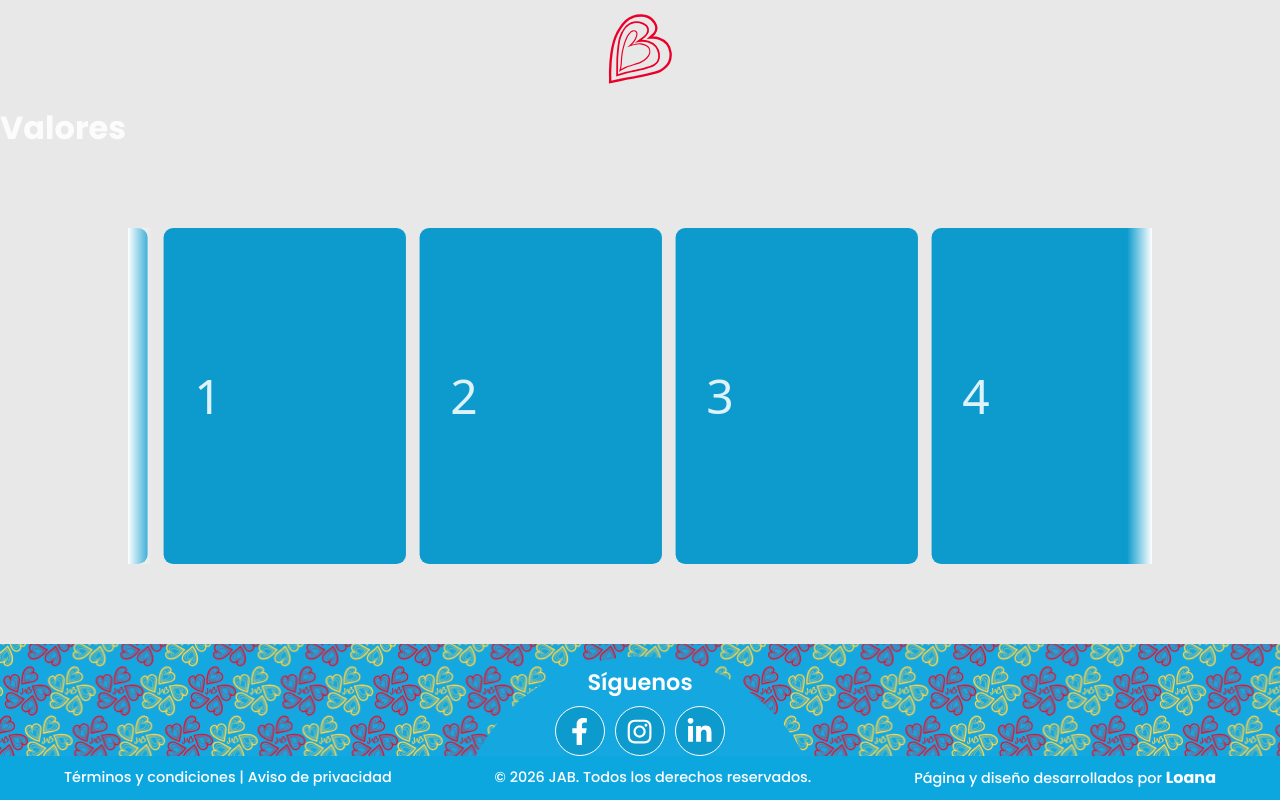
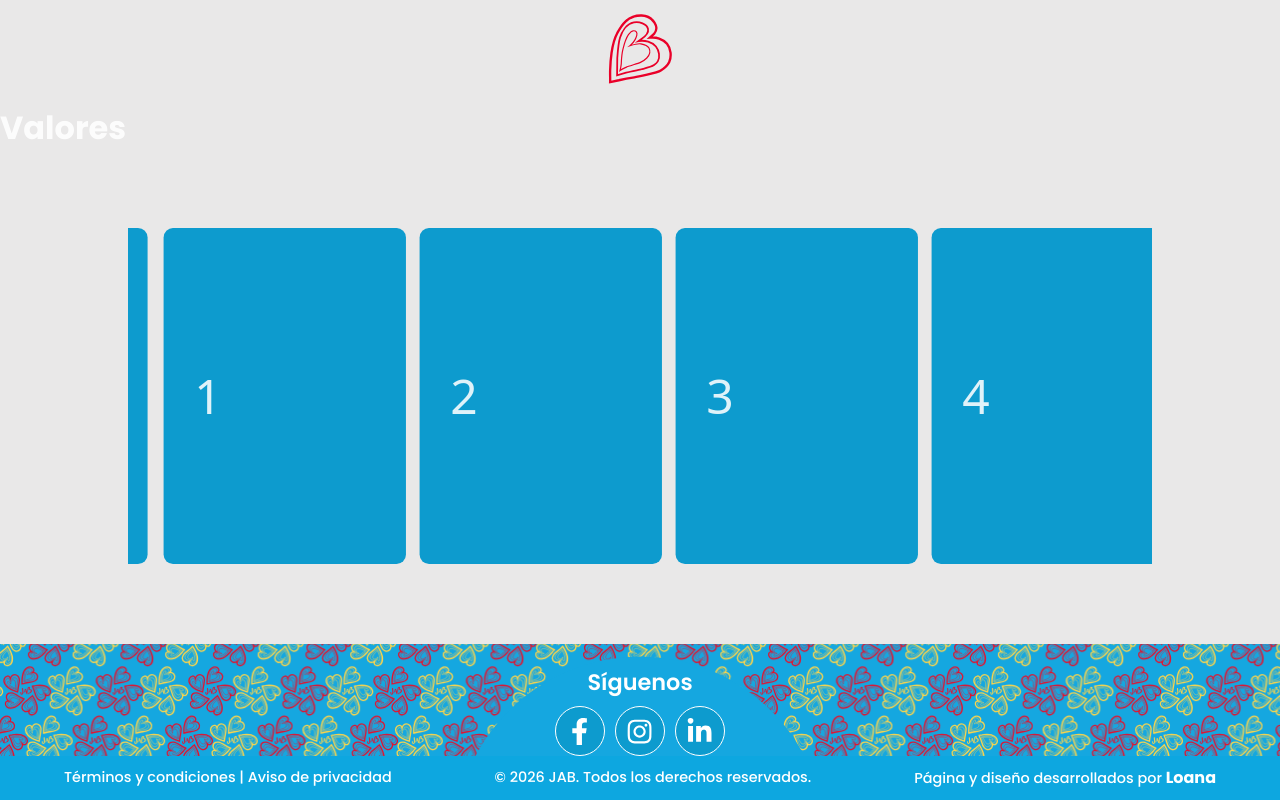
Before and after one commit to AsleepSiren4516/JAB-REACT, a React (Vite) app: page /sobre in a window 1280 px wide. Shown: the part 1760-2560 px from the top of the page. Built offline with nearby package versions, Linux system fonts and the light colour scheme; a web font is replaced by a local one.

Commit message:
Te quiero muchooo

```diff
--- a/src/css/style.css
+++ b/src/css/style.css
@@ -481,35 +481,6 @@ html, body, #root{
   position: relative;
 }
 
-.carrousel-valores::before,
-.carrousel-valores::after{
-  content: "";
-  position: absolute;
-  top: 0;
-  width: 25px;
-  height: 100%;
-  z-index: 2;
-  pointer-events: none; /* no bloquea el scroll */
-}
-
-.carrousel-valores::before{
-  left: 0;
-  background: linear-gradient(
-    to right,
-    var(--blanco),
-    rgba(255,255,255,0)
-  );
-}
-
-.carrousel-valores::after{
-  right: 0;
-  background: linear-gradient(
-    to left,
-    rgba(255,255,255,1),
-    rgba(255,255,255,0)
-  );
-}
-
 
 .carrousel-valores::-webkit-scrollbar{
   display: none;
```
